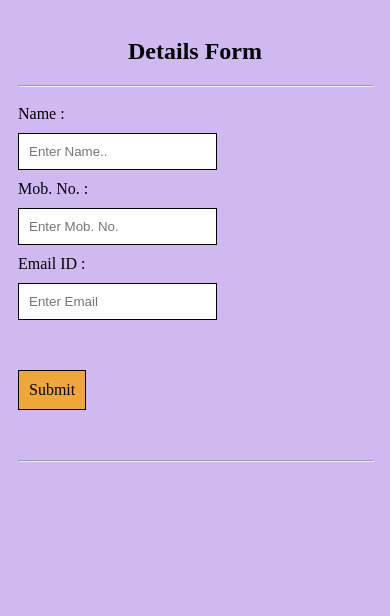
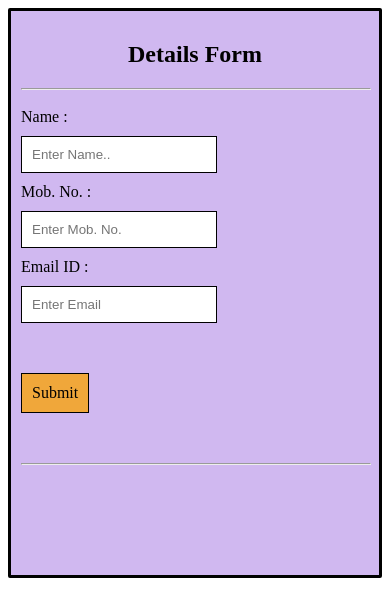
Before and after one commit to 03sid-sharma/SessionalTest-Upgrad, a plain HTML site: page index.html in a window 390 px wide. Drawn offline with Linux system fonts and the light colour scheme.

Commit message:
:) added border

```diff
--- a/index.html
+++ b/index.html
@@ -7,7 +7,6 @@
 </head>
 
 <body>
-
     <div class="container">
         <h2>Details Form</h2>
         <hr />
@@ -40,7 +39,7 @@
             </div>
 
             <div class="row">
-                <a href="#" id="add">Submit</a><br>
+                <a href="#" id="add">Submit</a><br />
                 <!-- <a href="#" id="remove">Remove</a><br> -->
             </div>
         </form>
--- a/style.css
+++ b/style.css
@@ -1,5 +1,6 @@
-body {
+.container {
     background-color: #d0b8f0;
+    border: 3px solid black;
 }
 
 #mail,
@@ -72,18 +73,17 @@ h2 {
 }
 
 @media screen and (max-width: 600px) {
-    .col-30,
-    .col-70,
-    #submit,
-    hr {
-        width: 100%;
-        margin-top: 0;
-    }
-}
-
-@media screen and (max-width: 600px) {
     #list {
         width: 100%;
         margin-top: 100px;
     }
+    @media screen and (max-width: 600px) {
+        .col-30,
+        .col-70,
+        #submit,
+        hr {
+            width: 100%;
+            margin-top: 0;
+        }
+    }
 }
```
